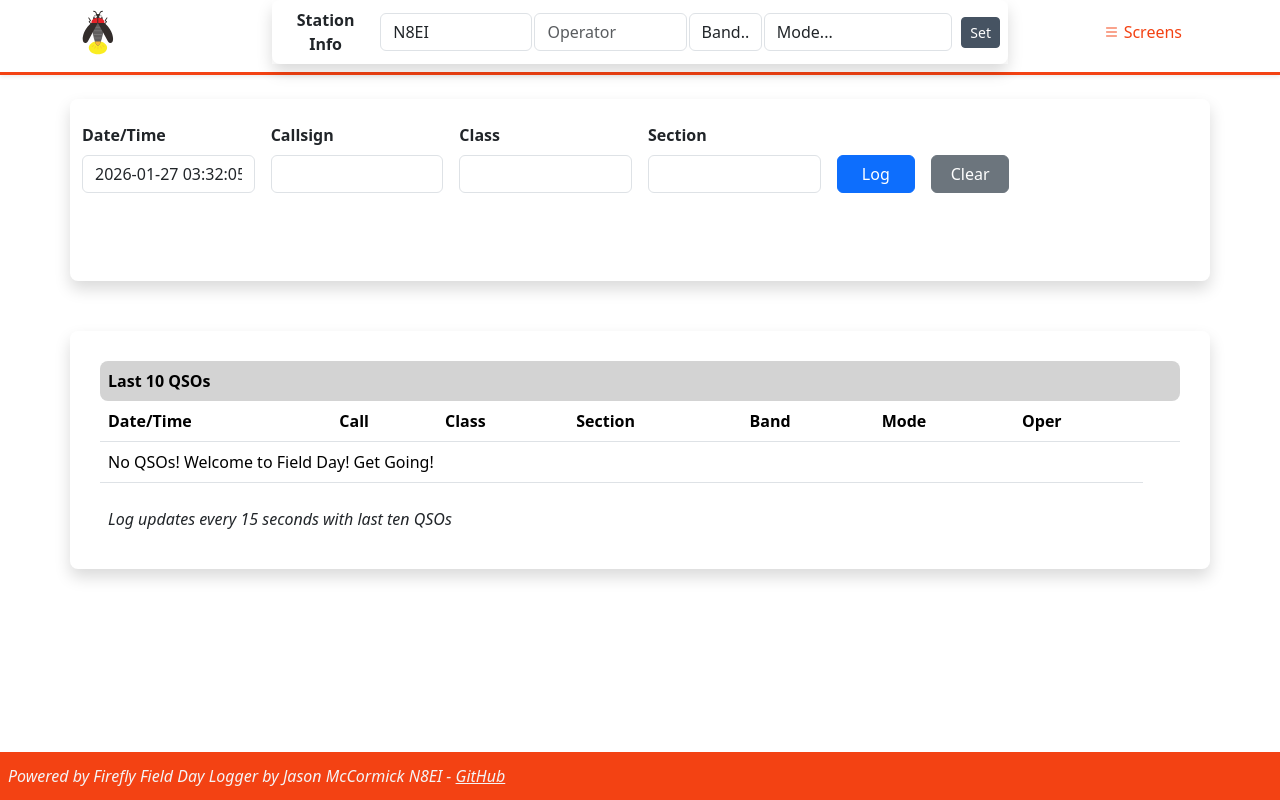
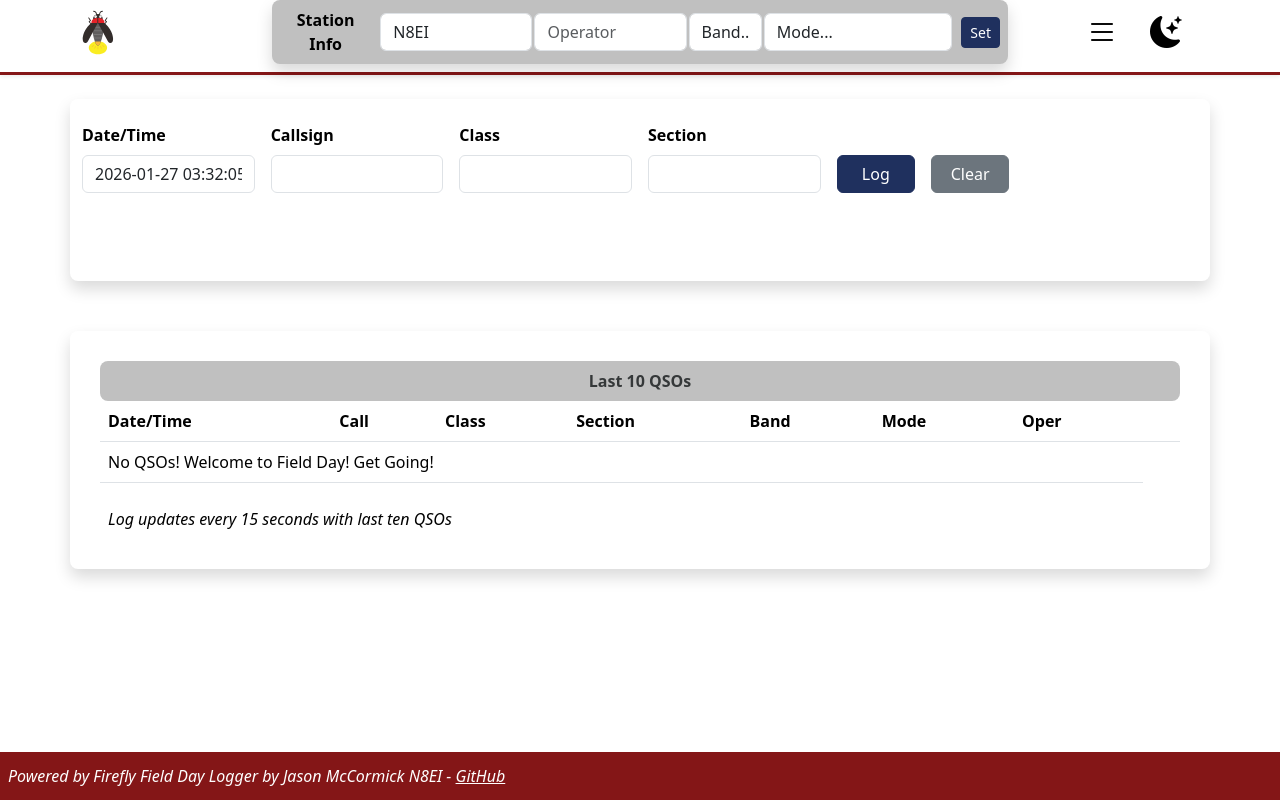
Before and after one commit to jxmx/firefly-logger, a PHP site: page /index.php in a window 1280 px wide. Run offline with PHP 8.4, Linux system fonts and the light colour scheme; data that the repository does not hold is empty; some libraries are stand-ins or nearby versions.

Commit message:
Implement dark mode, new colors

```diff
--- a/web/api/displaylog.php
+++ b/web/api/displaylog.php
@@ -25,9 +25,9 @@ try{
 			if( $hidebuttons != "y" ){
 				print "<td class=\"align-middle\">\n";
 				print "<div cass=\"btn-group\" role=\"group\">\n";
-				printf("<button type=\"button\" class=\"btn btn-primary btn-edit btn-sm\" onclick=\"editQSO('%s')\" tabindex=\"-1\">Edit</button>\n",
+				printf("<button type=\"button\" class=\"btn btn-primary btn-sm\" onclick=\"editQSO('%s')\" tabindex=\"-1\">Edit</button>\n",
 					$row["qkey"]);
-				printf("<button type=\"button\" class=\"btn btn-primary btn-danger btn-sm\" onclick=\"delQSO('%s','%s')\" tabindex=\"-1\">Del</button>\n",
+				printf("<button type=\"button\" class=\"btn btn-danger btn-sm\" onclick=\"delQSO('%s','%s')\" tabindex=\"-1\">Del</button>\n",
 				$row["qkey"], $row["callsign"]);
 				print "</div>\n";
 				print "</td>\n";
--- a/web/css/local.css
+++ b/web/css/local.css
@@ -1,27 +1,95 @@
-/*
- * Black Coral #465362 / rgb(70, 83, 98)
- * Cultured #F4F4F6 / rgb(244, 244, 246)
- * Coquelicot #F34213 / rgb(243, 66, 19)
- * Titanium Yellow #F4E409 / rgb(244, 228, 9)
- * Claret #840032 / rgb(132, 0, 50)
- */
+ :root {
+	/** core page **/
+	--page-bg: white;
+	--page-text: black;
 
- :root {
-	--black-coral: rgb(70, 83, 98);
-	--cultured: rgb(244, 244, 246);
-	--coquelicot: rgb(243, 66, 19);
-	--titanium-yellow: rgb(244, 228, 9);
-	--claret: rgb(132, 0, 50);
+	/** custom colors **/
+	--ff-accent-red: #841617;
+	--ff-white-ish: #FEFEFE;
+	--ff-gunmetal: #353839;
+	--ff-typeahead: #FFBF00;
+	--ff-silver: #C0C0C0;
+	--ff-darker-gray: #414A4C;
+	--ff-twilight-indigo: #1F305E;
+	--ff-flag-red: #CE2029;
+	--ff-cornflower: #6495ED;
+
+	/** variables for div section header titles **/
+	--ff-titlebars-bg: var(--ff-silver);
+	--ff-titlebars-fg: var(--ff-gunmetal);
+
+	/** variables for the footer **/
+	--ff-footer-bg: var(--ff-accent-red);
+	--ff-footer-fg: var(--ff-white-ish);
+
+	/** variables for the navbar **/
+	--ff-navbar-items: var(--ff-darker-gray);
+
+	/** Variables for the station set box **/
+	--ff-stationset-box-bg: var(--ff-silver);
+
+	/** Boostrap overrides **/
+	--bs-primary: var(--ff-twilight-indigo);
+	--bs-danger: var(--ff-flag-red);
+	--ff-bs-hover-primary: var(--ff-cornflower);
+	--ff-bs-hover-danger: var(--ff-white-ish);
+}
+
+.btn-primary {
+  --bs-btn-bg: var(--bs-primary) !important;
+  --bs-btn-border-color: var(--bs-primary) !important;
+  --bs-btn-hover-bg: color-mix(in srgb, var(--ff-bs-hover-primary) 85%, black) !important;
+  --bs-btn-active-bg: color-mix(in srgb, var(--ff-bs-hover-primary) 70%, black) !important;
+}
+
+.btn-danger {
+  --bs-btn-bg: var(--bs-danger) !important;
+  --bs-btn-border-color: var(--bs-danger) !important;
+  --bs-btn-hover-bg: color-mix(in srgb, var(--ff-bs-hover-danger) 85%, black) !important;
+  --bs-btn-active-bg: color-mix(in srgb, var(--ff-bs-hover-danger) 70%, black) !important;
+}
+
+
+[data-theme="dark"] {
+	/** core page **/
+	--page-bg: rgb(53,56,57);
+	--page-text: white;
+
+	/** variables for div section header titles **/
+	--ff-titlebars-bg: var(--ff-darker-gray);
+	--ff-titlebars-fg: var(--ff-white-ish);
+
+	/** variables for the navbar **/
+	--ff-navbar-items: var(--ff-silver);
+
+	/** Variables for the station set box **/
+	--ff-stationset-box-bg: var(--ff-gunmetal);
+}
+
+/** bootstrap-specific things **/
+[data-bs-theme="dark"] , [data-bs-theme="dark"] .table {
+	--bs-table-bg: transparent !important;
+
+	/** shadows on the boxes **/
+  	--bs-box-shadow: 0 .5rem 1rem rgba(255, 255, 255, .12);
+  	--bs-box-shadow-sm: 0 .125rem .25rem rgba(255, 255, 255, .08);
+  	--bs-box-shadow-lg: 0 1rem 3rem rgba(255, 255, 255, .18);
 }
 
 html, body {
 	height: 100%;
 	margin: 0;
+	background: var(--page-bg);
+	color: var(--page-text);
 }
 
 header {
-	border-bottom: 3px solid var(--coquelicot);
+	border-bottom: 3px solid var(--ff-accent-red);
 	margin-bottom: 15px;
+}
+
+main {
+	flex: 1; /* push footer down */
 }
 
 .ff-page-wrapper {
@@ -30,32 +98,13 @@ header {
 	flex-direction: column;
 }
 
-main {
-	flex: 1; /* push footer down */
+.titlebars {
+	background-color: var(--ff-titlebars-bg);
+	color: var(--ff-titlebars-fg);
 }
 
-.titlebars {
-	background-color: lightgray;
-	color: black;
-}
-
-.btn-misc {
-	color: white;
-	background-color: var(--black-coral);
-	border-color: var(--black-coral);
-}
-
-.btn-misc:hover {
-	color: var(--black-coral);;
-	background-color: var(--cultured);
-	border-color: var(--black-coral);
-}
-
-.btn-success:hover {
-	color: green;
-	background-color: white;
-	border-color: green;
-}
+/* hides the down-carat for menu dropdowns */
+.dropdown-toggle::after { display: none; }
 
 .log-disp-container {
 	padding:		30px;
@@ -67,20 +116,24 @@ main {
 }
 
 .nav-link, .nav-link:hover{
-	color: var(--coquelicot) !important;
+	color: var(--ff-navbar-item) !important;
 }
 
 .ff-footer {
 	margin-top: 25px;
-	color: var(--cultured);
-	background-color: var(--coquelicot);
+	color: var(--ff-white-ish);
+	background-color: var(--ff-footer-bg);
 }
 
 .ff-footerbar a:link, .ff-footerbar a:hover, .ff-footerbar a:active, .ff-footerbar a:visited {
-	color: var(--cultured);;
+	color: var(--ff-footer-fg);;
 }
 
-/* For section hinting */
+.ff-stationset-box {
+	background: var(--ff-stationset-box-bg);
+}
+
+/* For section type-head hinting */
 .hint-overlay {
     position: absolute;
     top: 0;
@@ -89,7 +142,7 @@ main {
     height: 100%;
     pointer-events: none;
     padding: .375rem .75rem; /* match Bootstrap input padding */
-    color: #adb5bd; /* Bootstrap gray-500 */
+    color: var(--ff-typeahead); /* Bootstrap gray-500 */
     font-size: 1rem; /* match input font size */
     line-height: 1.5;
 }
@@ -109,3 +162,7 @@ main {
 #statusarea {
 	min-height: 3.5rem;
 }
+
+.nav-bi-big {
+	font-size: 2rem;
+}
--- a/web/footer.php
+++ b/web/footer.php
@@ -9,6 +9,7 @@
 </div> <!-- closes ff-wrapper -->
 <script src="js/bootstrap.bundle.min.js"></script>
 <script src="js/jquery-4.0.0.min.js"></script>
+<script src="js/header.js"></script>
 <?php
 	if( isset($ff_additional_scripts) ){
 		print($ff_additional_scripts);
--- a/web/header.php
+++ b/web/header.php
@@ -32,10 +32,10 @@
             <div class="col-2 align-self-center text-end">
                 <ul class="nav nav-pills f-nav-header">
                     <li class="nav-item dropdown">
-                    <a class="nav-link" data-bs-toggle="dropdown" href="#" role="button" aria-expanded="false">
-                        <i class="bi bi-list"></i>&nbsp;Screens
-                    </a>
-                        <ul class="dropdown-menu">
+                        <a class="nav-link dropdown-toggle" data-bs-toggle="dropdown" href="#">
+                            <i class="bi bi-list nav-bi-big"></i>
+                        </a>
+                        <ul class="dropdown-menu dropdown-menu-end">
                             <li><a class="dropdown-item" href="index.php">Logger</a></li>
                             <li><a class="dropdown-item" href="board.php">Display Board</a></li>
                             <li><a class="dropdown-item" href="handkey.php">Handkey Interface</a></li>
@@ -49,9 +49,21 @@
                             <li><a class="dropdown-item" href="configmgr.php">Config Mgr</a></li>
                         </ul>
                     </li>
+                    <li class="nav-item dropdown">
+                        <a class="nav-link dropdown-toggle" data-bs-toggle="dropdown" href="#">
+                            <i class="bi bi-moon-stars-fill nav-bi-big"></i>
+                        </a>
+                        <ul class="dropdown-menu dropdown-menu-end">
+                            <li><button id="theme-light" class="dropdown-item">
+                                <i class="bi bi-sun-fill"></i>&nbsp;Light</button>
+                            </li>
+                            <li><button id="theme-dark" class="dropdown-item">
+                                <i class="bi bi-moon-stars-fill"></i>&nbsp;Dark</button>
+                            </li>
+                        </ul>
+                    </li>
                 </ul>
-		    </div>
-
+            </div>
 	    </div>
     </div>
 </header>
--- a/web/index.php
+++ b/web/index.php
@@ -121,7 +121,10 @@ include("header.php");
 	<div class="container-md shadow rounded-3 log-disp-container mb-3">
 		<div class="row">
 			<div class="col">
-				<div class="d-flex titlebars  rounded-3 p-2"><b>Last 10 QSOs</b></div>
+				<div class="d-flex justify-content-center titlebars rounded-3 p-2">
+					<div><b>Last 10 QSOs</b></div>
+				</div>
+
 				<table class="table table-hover">
 					<thead>
 						<tr>
--- /dev/null
+++ b/web/js/header.js
@@ -0,0 +1,18 @@
+// Restore saved theme on load
+const saved = localStorage.getItem("theme");
+if (saved) {
+    document.documentElement.setAttribute("data-theme", saved);
+    document.documentElement.setAttribute("data-bs-theme", saved);
+}
+
+document.getElementById("theme-light").addEventListener("click", () => {
+    document.documentElement.setAttribute("data-theme", "light");
+    document.documentElement.setAttribute("data-bs-theme", "light");
+    localStorage.setItem("theme", "light");
+});
+
+document.getElementById("theme-dark").addEventListener("click", () => {
+    document.documentElement.setAttribute("data-theme", "dark");
+    document.documentElement.setAttribute("data-bs-theme", "dark");
+    localStorage.setItem("theme", "dark");
+});
--- a/web/station-info-form.php
+++ b/web/station-info-form.php
@@ -3,9 +3,10 @@
 // of the centered page title
 
 $ff_station_info_form = <<<EOT
+	<div class="ff-stationset-box rounded-3 shadow">
 		<form id="stationset" name="stationset">
 			<table width="100%" height="100%" class="stationsett">
-			<tbody style="background-color: rgba(255,255,255,0.5);" class="rounded-3 shadow">
+				<tbody>
 					<td style="text-align: center;" class="p-2">
 						<b>Station Info</b>
 					</td>
@@ -26,9 +27,10 @@ $ff_station_info_form = <<<EOT
 						</select>
 					</td>
 					<td style="text-align: center;" class="p-2">
-					<button type="submit" class="btn btn-misc btn-sm">Set</button>
+						<button type="submit" class="btn btn-primary btn-sm">Set</button>
 					</td>
 				</tbody>
 			</table>
 		</form>
+	</div>
 	EOT;
```
Lines whose indentation alone changed are shown as unchanged.
